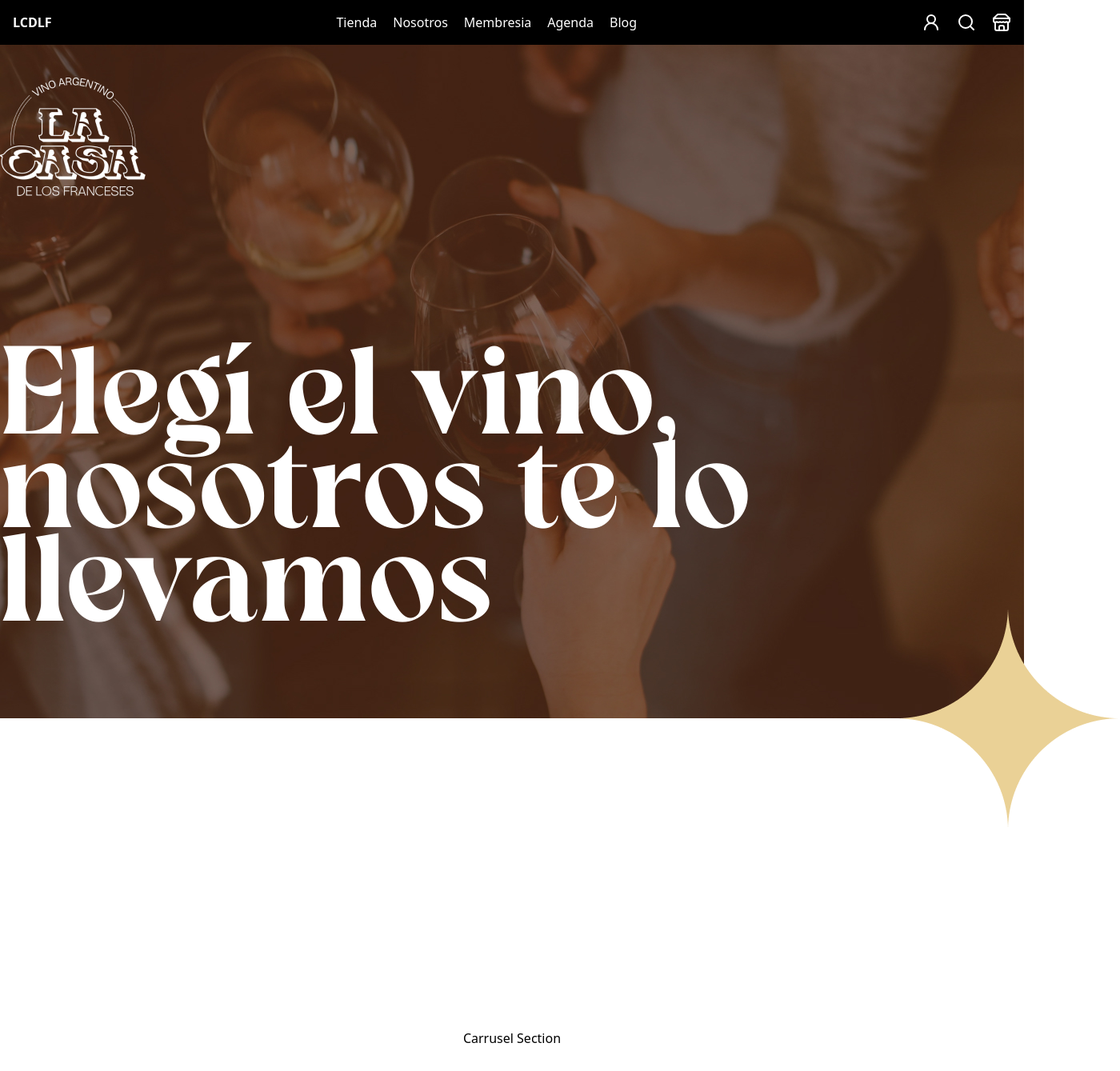
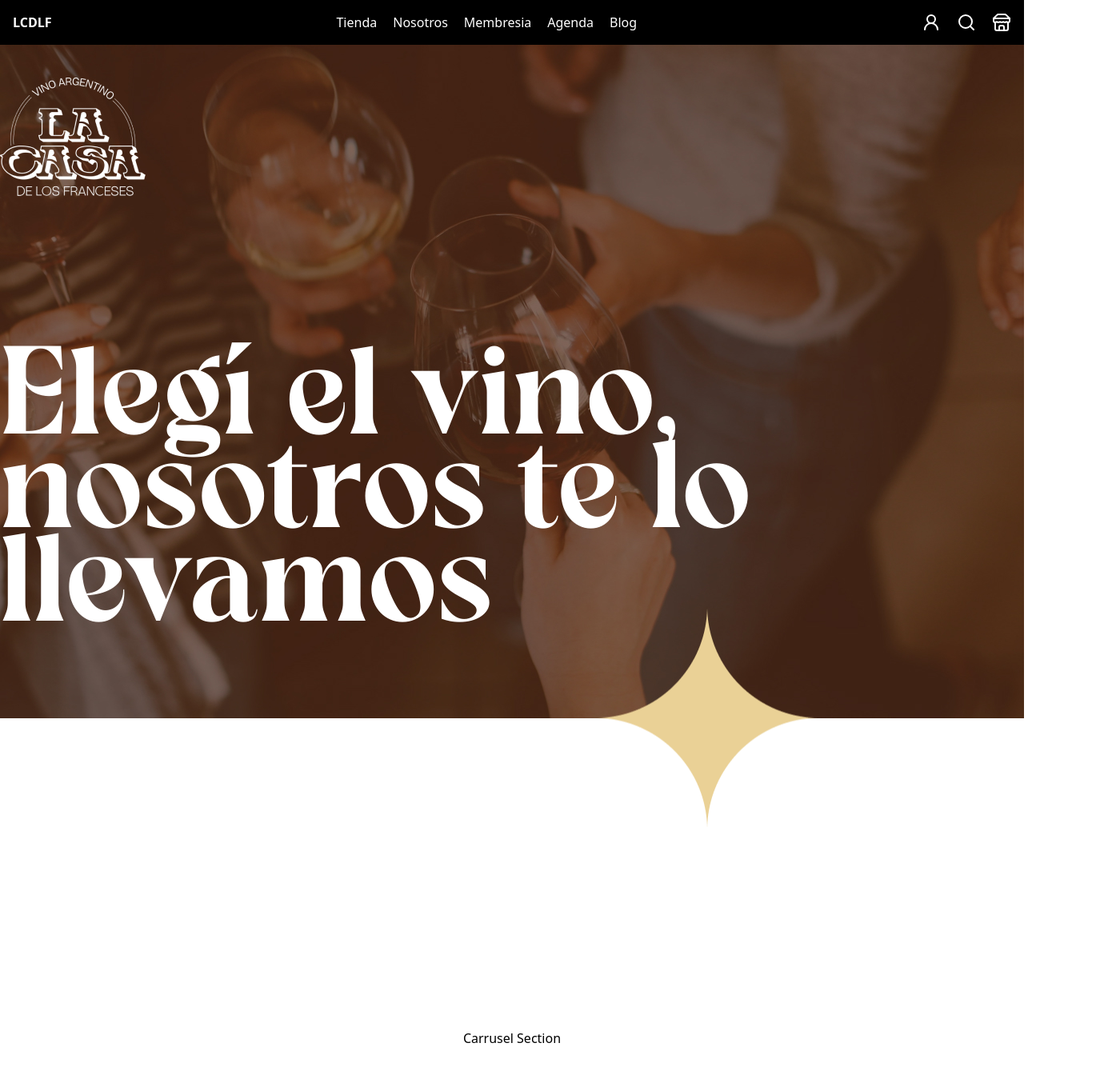
Before and after one commit to DiegoGraffi/La-casa-de-los-franceses, a Next.js app: page / in a window 1280 px wide. Shown: the top 1339 px of the page at 80% size, 1400 px wide, since content can reach past the window. Built offline with nearby package versions, Linux system fonts and the light colour scheme.

Commit message:
hero star position

```diff
--- a/src/app/homeSections/Categoria.tsx
+++ b/src/app/homeSections/Categoria.tsx
@@ -1,6 +1,6 @@
 export default function Categoria() {
   return (
-    <div className="min-h-screen container mx-auto flex justify-center items-center flex-col">
+    <div className="min-h-screen container mx-auto flex justify-center items-center flex-col ">
       <p>Categoria Section</p>
     </div>
   );
--- a/src/app/homeSections/Hero.tsx
+++ b/src/app/homeSections/Hero.tsx
@@ -2,7 +2,7 @@ import Image from "next/image";
 
 export default function Hero() {
   return (
-    <div className="w-full h-[842px] relative">
+    <div className="w-[100%] lg:h-[842px] relative ">
       <div className="z-10 container mx-auto flex">
         <div className="">
           <Image
@@ -17,6 +17,10 @@ export default function Hero() {
           <h1 className="absolute w-[1260px] h-[348px] mt-[200px] font-vangeda text-[150px]/[117px] text-white">
             Elegí el vino, nosotros te lo llevamos
           </h1>
+        </div>
+      </div>
+      <div className="h-full">
+        <div className="w-full h-full container mx-auto">
           <Image
             src="/images/estrella.png"
             alt="logo"
@@ -24,9 +28,8 @@ export default function Hero() {
             height={280}
             loading="eager"
             decoding="async"
-            className="mt-[513.2px] ms-[1120px]"
+            className="bottom-0 right-[20%] absolute translate-y-[50%]"
           />
-        </div>
         </div>
         <Image
           src="/images/portada.jpg"
@@ -38,5 +41,6 @@ export default function Hero() {
           fill
         />
       </div>
+    </div>
   );
 }
--- /dev/null
+++ b/src/components/GeneralComponents/Botones/BotonXS.tsx
@@ -0,0 +1,11 @@
+type Props = {
+  text: string;
+};
+
+export default function BotonXS({ text }: Props) {
+  return (
+    <div className="bg-`${color}`">
+      <p>{text}</p>
+    </div>
+  );
+}
```
Also changed, not shown: src/components/GeneralComponents/Botones/BotonLG.tsx (added), src/components/GeneralComponents/Botones/BotonMD.tsx (added), src/components/GeneralComponents/Botones/BotonSM.tsx (added), src/components/GeneralComponents/Botones/BotonXL.tsx (added), src/components/GeneralComponents/Botones/BotonXXL.tsx (added). Lines whose indentation alone changed are shown as unchanged.
